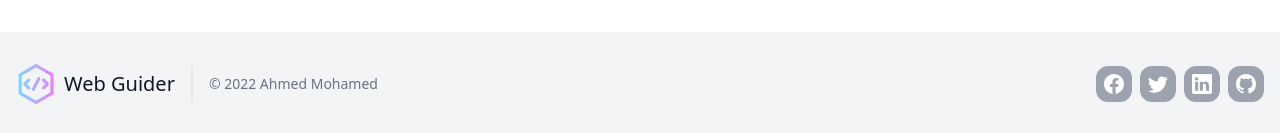
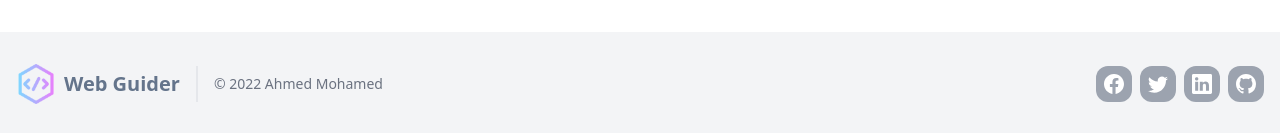
Before and after one commit to ahmedmohmd/web-guider, a React (Create React App) app: page / in a window 1280 px wide. Shown: the part 1356-1489 px from the top of the page. Built offline with nearby package versions, Linux system fonts and the light colour scheme.

Commit message:
edit footer

```diff
--- a/src/components/home/Footer.jsx
+++ b/src/components/home/Footer.jsx
@@ -15,7 +15,9 @@ function Footer() {
             className="w-10 h-10"
             alt="Tab Icon Image"
           />
-          <span className="ml-2 text-xl">Web Guider</span>
+          <span className="ml-2 text-xl font-semibold text-slate-500">
+            Web Guider
+          </span>
         </a>
         <p className="mt-4 text-sm text-gray-500 sm:ml-4 sm:pl-4 sm:border-l-2 sm:border-gray-200 sm:py-2 sm:mt-0">
           © 2022 Ahmed Mohamed
--- a/src/components/home/Home.jsx
+++ b/src/components/home/Home.jsx
@@ -1,10 +1,15 @@
 //* Imports
+import { useEffect } from "react";
 import Footer from "./Footer";
 import GetStarted from "./GetStarted";
 import Header from "./Header";
 
 //* Home JSX
 function Home() {
+  useEffect(() => {
+    window.scrollTo(0, 0);
+  }, []);
+
   return (
     <div className={"home backdrop-blur-3xl"}>
       <Header />
```
